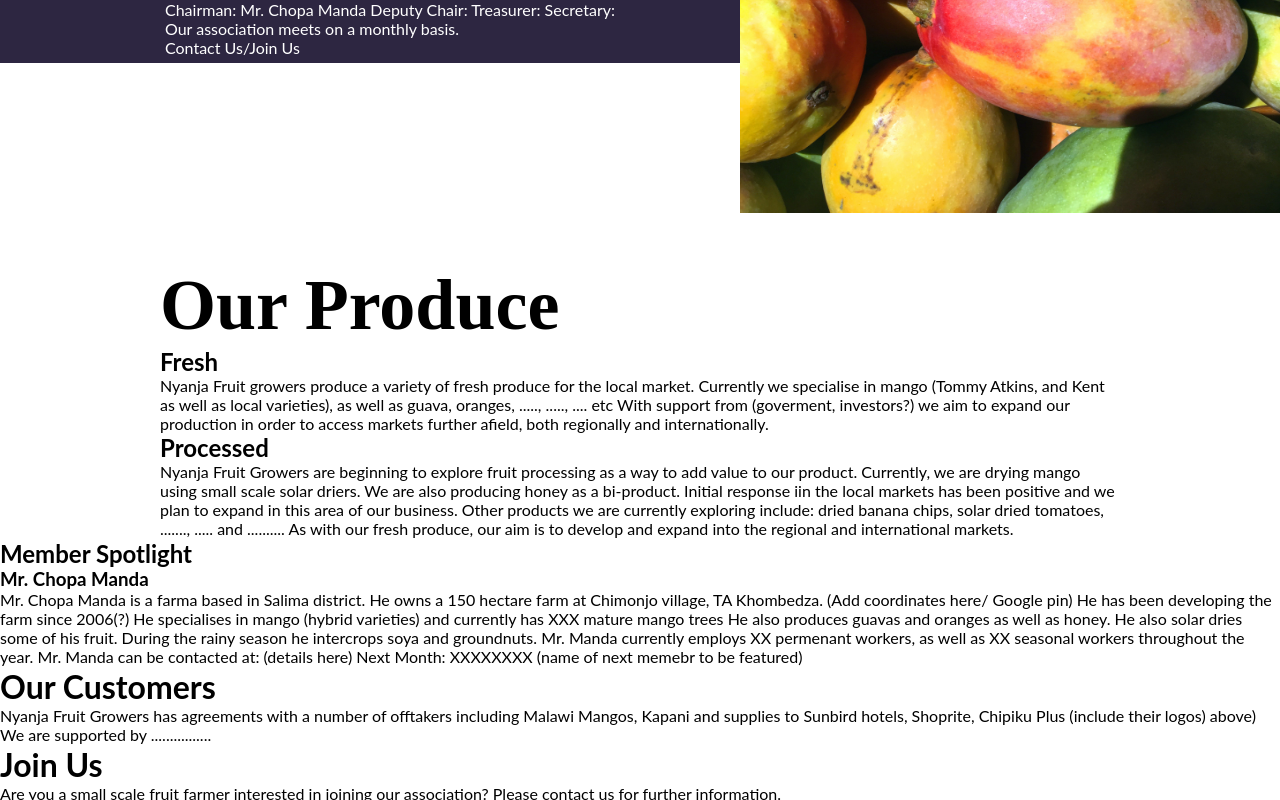
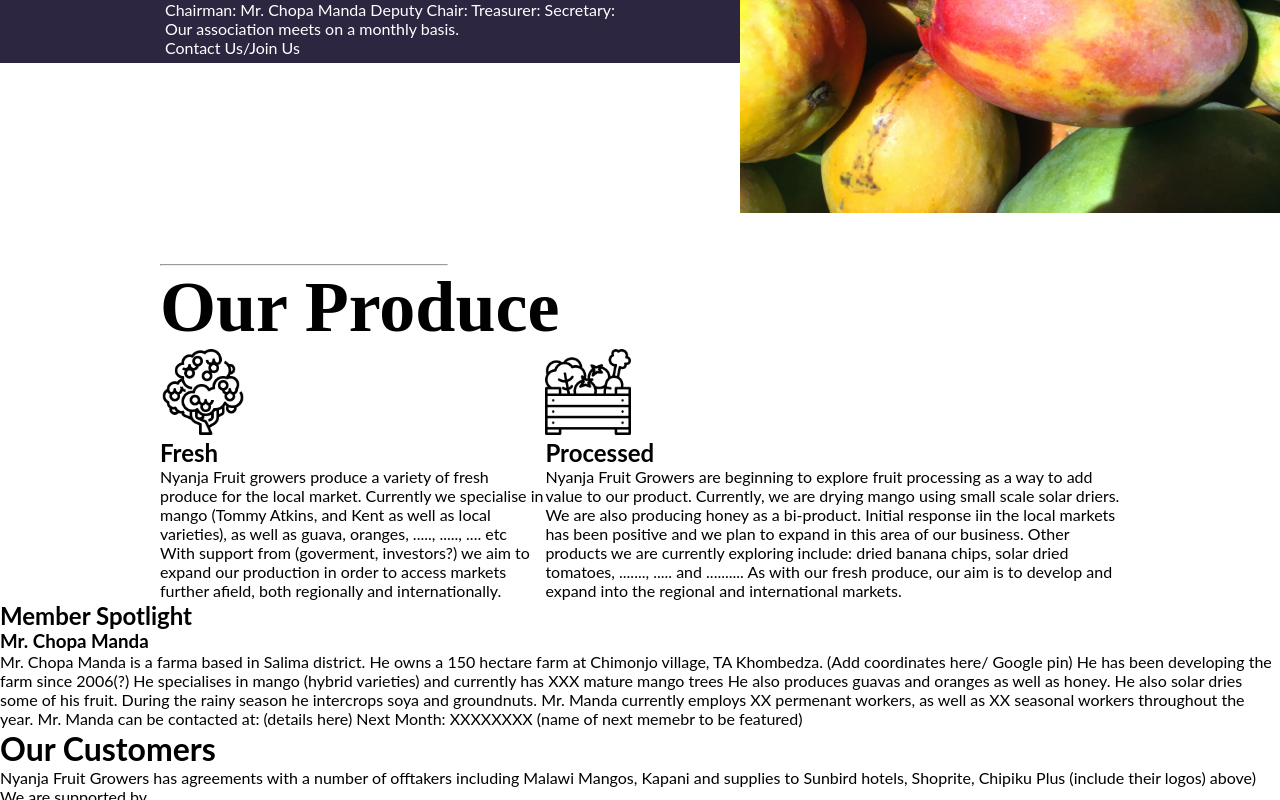
Before and after one commit to siphiwemanda/Nyanja-Fruit-Growers, a React (Create React App) app: page / in a window 1280 px wide. Shown: the part 592-1392 px from the top of the page. Built offline with nearby package versions, Linux system fonts and the light colour scheme.

Commit message:
our produce section

```diff
--- a/src/CSS/OurProduce.css
+++ b/src/CSS/OurProduce.css
@@ -7,3 +7,10 @@
     font-size: 72px;
     font-family: DM Serif Display, serif
 }
+hr{
+    width: 30%;
+}
+
+.OurProduceSection{
+    display: flex;
+}
--- a/src/Component/OurProduce.js
+++ b/src/Component/OurProduce.js
@@ -1,16 +1,24 @@
 import '../CSS/OurProduce.css'
+import fruitTree from '../IMG/fruit-tree.png'
+import fruitbox from '../IMG/organic-food.png'
+import mangoes from "../IMG/mangos.jpg";
 const OurProduce = ()  =>{
     return (
         <div className="OurProduce">
+            <hr/>
             <h1>Our Produce</h1>
+            <div className="OurProduceSection">
             <div className="Fresh">
+                <img src={fruitTree}  width={86} height={86} alt="Fruit"/>
             <h2> Fresh</h2>
                 <p> Nyanja Fruit growers produce a variety of fresh produce for the local market. Currently we specialise in mango (Tommy Atkins, and Kent as well as local varieties), as well as guava, oranges, ....., ....., .... etc
                     With support from (goverment, investors?) we aim to expand our production  in order to access markets further afield, both regionally and internationally.</p>
             </div>
             <div className="Processed">
+                <img src={fruitbox}  width={86} height={86} alt="Fruit"/>
                 <h2> Processed</h2>
                 <p>Nyanja Fruit Growers are beginning to explore fruit processing as a way to add value to our product. Currently, we are drying mango using small scale solar driers. We are also producing honey as a bi-product.  Initial response iin the local markets has been positive and we plan to expand in this area of our business. Other products we are currently exploring include: dried banana chips, solar dried tomatoes, ......., ..... and .......... As with our fresh produce, our aim is to develop and expand into the regional and international markets.</p>
+            </div>
             </div>
         </div>
     )
```
Also changed, not shown: src/IMG/fruit-tree.png (added), src/IMG/organic-food.png (added).
